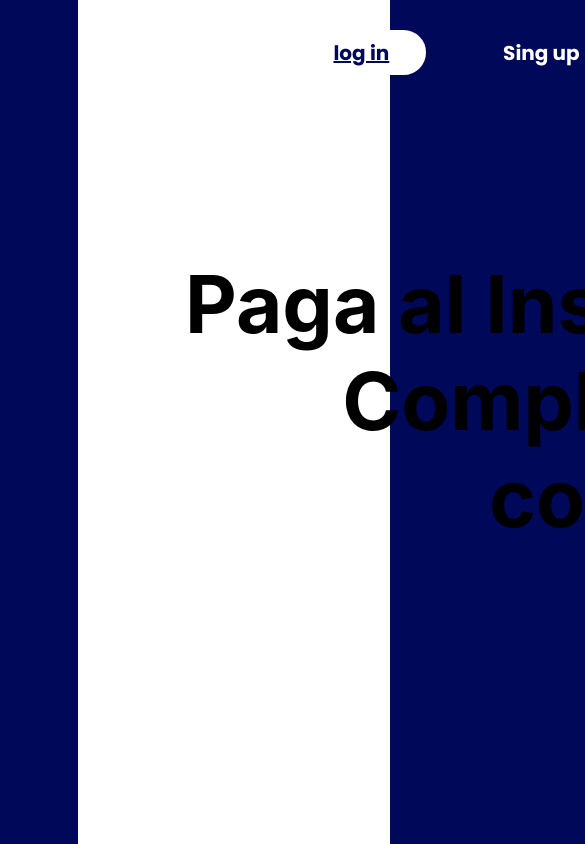
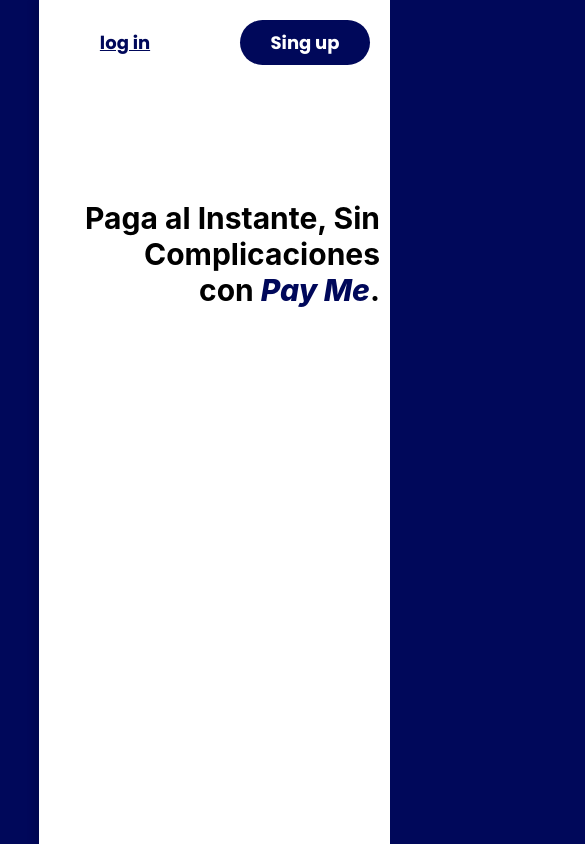
Before and after one commit to michellemartinezn/pay_me, a website: page home_page/home_page.html in a window 390 px wide. Shown: the top 844 px of the page, 585 px wide, since content can reach past the window. Drawn offline with Linux system fonts and the light colour scheme.

Commit message:
home page modificado

```diff
--- a/home_page/home_page.css
+++ b/home_page/home_page.css
@@ -4,7 +4,7 @@
     margin: 0;
     display: flex;
     justify-content: flex-end;
-
+    align-items: center;
 }
 
 .conteiner {
@@ -12,210 +12,121 @@
     height: 100%;
     background-color: white;
     display: flex;
-
     flex-direction: column;
-
+    position: relative;
+    box-shadow: -2px 0px 10px rgba(0, 0, 0, 0.2);
 }
 
-
-
-
-.signup{
-    /* padding: 10px 20px; */
+.signup {
     background-color: #00085A;
     color: white;
     border-radius: 30px;
     border: none;
-
-
-     height: 45px;   /*alto  */
-
+    height: 45px;
     width: 130px;
-
     font-family: 'Poppins', sans-serif;
     font-weight: bold;
     font-size: 20px;
 }
 
-.buttons{
-     /*background-color: rgb(227, 174, 174);/*l */
-
-
+.buttons {
     width: 310px;
     height: 45px;
-
-    padding: 0px;
-
-    margin-top: 30px;
-
-    margin-left: 70%;
-
+    padding: 0;
+    position: absolute;
+    top: 30px;
+    right: 50px;
     display: flex;
     justify-content: space-between;
-
-
 }
 
-
-.login{
+.login {
     text-decoration: underline;
     background-color: #ffffff;
     color: #00085A;
     border-radius: 30px;
-
     border: 3px solid #ffffff;
-
-
-     height: 45px;   /*alto  */
-
+    height: 45px;
     width: 130px;
-
     font-family: 'Poppins', sans-serif;
     font-weight: bold;
     font-size: 20px;
-
 }
 
-.conteiner-text{
-
-    /* background-color: aqua; */
-
-    height: 380px;
-     width: 800px;
-
-
-
-     margin-top: 100px;
-
-     margin-left: 30%;
-
+.conteiner-text {
+    position: absolute;
+    bottom: 100px;
+    right: 50px;
+    text-align: right;
+    top: 200px;
 }
 
-
-.text{
-
+.text {
     font-family: 'Inter', sans-serif;
     font-weight: bold;
     font-size: 80px;
     text-align: right;
+    margin: 0;
 }
 
 .cursiva-bold {
-
     font-weight: 850;
     font-family: 'Inter', sans-serif;
     color: #00085A;
 }
 
+@media (max-width: 1200px) {
+    .text {
+        font-family: 'Inter', sans-serif;
+        font-weight: bold;
+        font-size: 70px;
+        text-align: right;
+        margin: 0;
+    }
 
+    .conteiner-text {
+        bottom: 80px;
+        right: 30px;
+        top: 200px;
+    }
+}
 
+@media (max-width: 768px) {
+    .conteiner {
+        width: 90%;
+    }
 
+    .buttons {
+        top: 20px;
+        right: 20px;
+    }
 
-/*
-
-.img-pm{
-    width:15%;
-    height:28%;
-
-
-
-} */
-
-
-
-
-
-
-
-
-
-
-/* Ajustes para pantallas medianas BIEN*/
- /* @media (max-width: 1024px) {
-    .conteiner {
-        width: 80%;
-    }
-    .inputs {
-        width: 60%;
-        height: 260px;
-    }
-    .buttons {
-        width: 60%;
-        height: 40px;
-    }
-    .login, .cancel {
-        width: 120px;
+    .signup, .login {
         font-size: 18px;
     }
 
-
- } */
-
-
-
-
-
-
-
-
-
-
-
-
-/* medidas pequeñas */
-
-/*
-@media (max-width: 768px) {
-    body {
-        display: flex;
-        flex-direction: column;
-        align-items: stretch;
-
+    .text {
+        font-family: 'Inter', sans-serif;
+        font-weight: bold;
+        font-size: 80px;
+        text-align: right;
+        margin: 0;
     }
 
+    .conteiner-text {
+        bottom: 60px;
+        right: 20px;
+    }
+}
 
-
-
-    .conteiner {
-        width: 100%;
-        height: 80%;
-        background-color: white;
-        display: flex;
-        flex-direction: column;
-        justify-content: center;
-        align-items: center;
-        margin-top: 0px;
-
-
+@media (max-width: 600px) {
+    .text {
+        font-size: 30px;
+        line-height: 1.2; /
     }
 
-    .inputs {
-        width: 70%;
-        height: 50%;
-           margin-top: -20px;
-
-    }
-
-    .borde {
-        width: 95%;
-        margin: 10px 0;
-        height: 15px;
-    }
-
-    .buttons {
-        width: 50%;
-
-
-        gap: 10px;
-        margin-top: 20px;
-
-
-    }
-
-
-    .login, .cancel {
-        width: 100%;
-        height: 40px;
-        font-size: 16px;
+    .conteiner-text {
+        right: 10px;
+        bottom: 40px;
     }
 }
```
